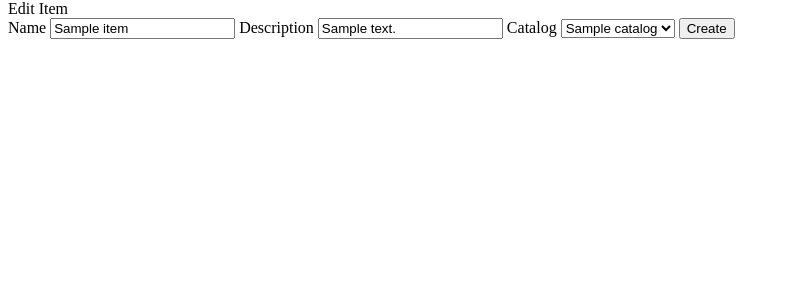
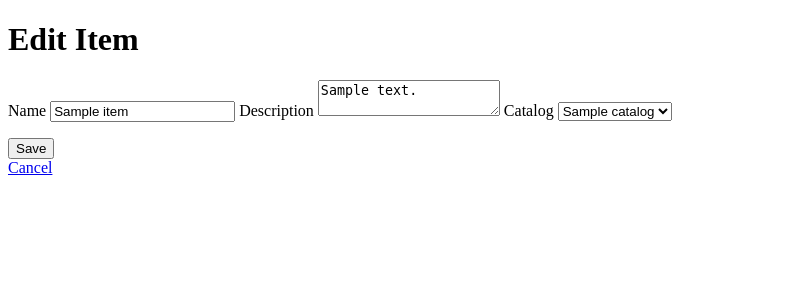
Before and after one commit to Phaze1D/Udacity-Fullstack-Projects, a Flask app: template ItemCatalog/vagrant/catalog/frontend/templates/items/edit.html in a window 1280 px wide. Shown: the part 29-329 px from the top of the page, without its empty margins (0-790 px from the left). Run offline with Flask 2, Linux system fonts and the light colour scheme; the template is opened without the code that fills it: most values are stand-ins (such as "Sample title", 1, 10 or a date in 2020); some libraries are stand-ins or nearby versions.

Commit message:
Created the edit page for items

```diff
--- a/ItemCatalog/vagrant/catalog/frontend/templates/items/edit.html
+++ b/ItemCatalog/vagrant/catalog/frontend/templates/items/edit.html
@@ -2,7 +2,7 @@
 {% block body %}
 
 <div class="">
-  Edit Item
+  <h1>Edit Item</h1>
   <form class="" action="{{url_for('items.update', id=item.id)}}" method="post">
     <input name="_csrf_token" type="hidden" value="{{ csrf_token() }}">
     <label for="name">
@@ -12,20 +12,24 @@
 
     <label for="description">
       Description
-      <input type="text" name="description" value="{{item.description}}">
+      <textarea type="text" name="description">{{item.description}}</textarea>
     </label>
 
     <label for="catalog">
       Catalog
-      <select class="" name="catalog">
+      <select class="" name="catalog_id">
         {% for catalog in catalogs %}
-          <option value="{{catalog.id}}">{{catalog.name}}</option>
+          <option value="{{catalog.id}}" {{ "selected='true'" if catalog.id == item.catalog_id else '' }}>
+            {{catalog.name}}
+          </option>
         {% endfor %}
       </select>
     </label>
+    <p>{{error}}</p>
+    <input type="submit" name="" value="Save">
+  </form>
 
-    <input type="submit" name="" value="Create">
-  </form>
+    <a href="{{url_for('items.index')}}">Cancel</a>
 </div>
 
 {% endblock %}
```
